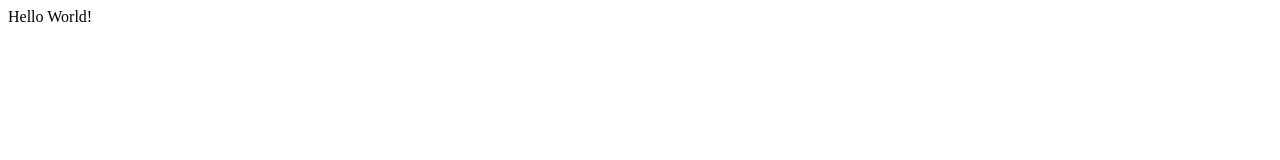
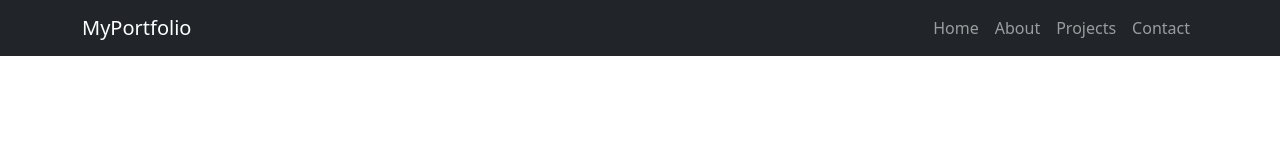
Before and after one commit to DakotaK05/DakotaKras.github.io, a plain HTML site: page index.html in a window 1280 px wide. Drawn offline with nearby package versions, Linux system fonts and the light colour scheme.

Commit message:
Update index.html

```diff
--- a/index.html
+++ b/index.html
@@ -1,6 +1,32 @@
 <!DOCTYPE html>
-<html>
-    <body>
-        Hello World!
-    </body>
+<html lang="en">
+<head>
+    <meta charset="UTF-8">
+    <meta name="viewport" content="width=device-width, initial-scale=1.0">
+    <title>Dakota's profolio</title>
+    <link href="https://cdn.jsdelivr.net/npm/bootstrap@5.3.2/dist/css/bootstrap.min.css" rel="stylesheet">
+</head>
+<body>
+    <script src="https://cdn.jsdelivr.net/npm/bootstrap@5.3.2/dist/js/bootstrap.bundle.min.js"></script>
+    <nav class="navbar navbar-expand-lg navbar-dark bg-dark sticky-top">
+        <div class="container">
+            <a class="navbar-brand" href="#">MyPortfolio</a>
+            <!-- Mobile Menu Button -->
+            <button class="navbar-toggler" type="button" data-bs-toggle="collapse" data-bs-target="#navbarNav">
+                <span class="navbar-toggler-icon"></span>
+            </button>
+
+            <!-- Collapsible Menu -->
+            <div class="collapse navbar-collapse" id="navbarNav">
+                <ul class="navbar-nav ms-auto">
+                    <li class="nav-item"><a class="nav-link" href="#">Home</a></li>
+                    <li class="nav-item"><a class="nav-link" href="#">About</a></li>
+                    <li class="nav-item"><a class="nav-link" href="#">Projects</a></li>
+                    <li class="nav-item"><a class="nav-link" href="#">Contact</a></li>
+                </ul>
+            </div>
+        </div>
+    </nav>
+
+</body>
 </html>
```
